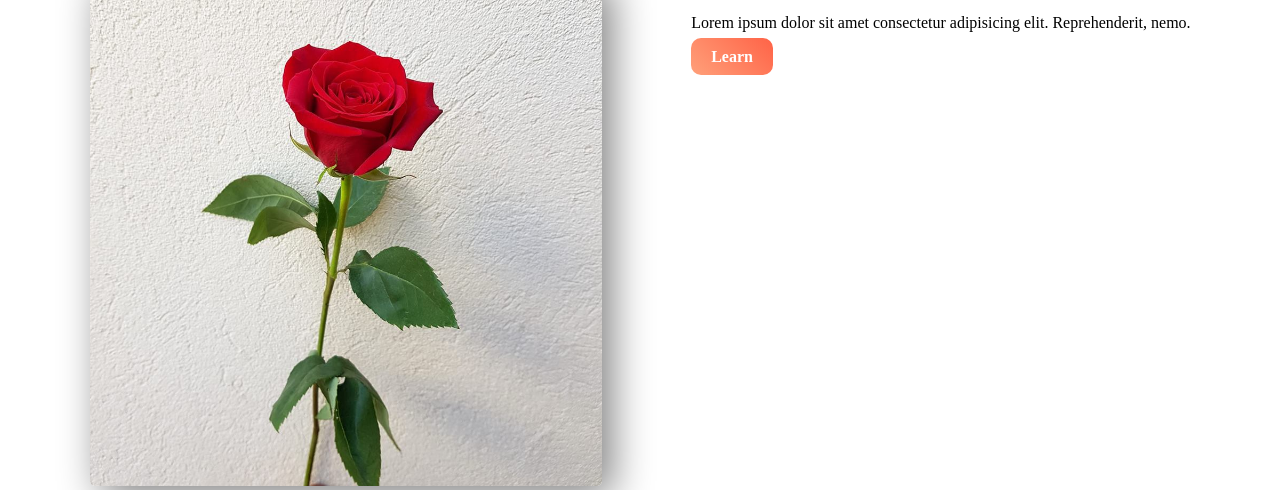
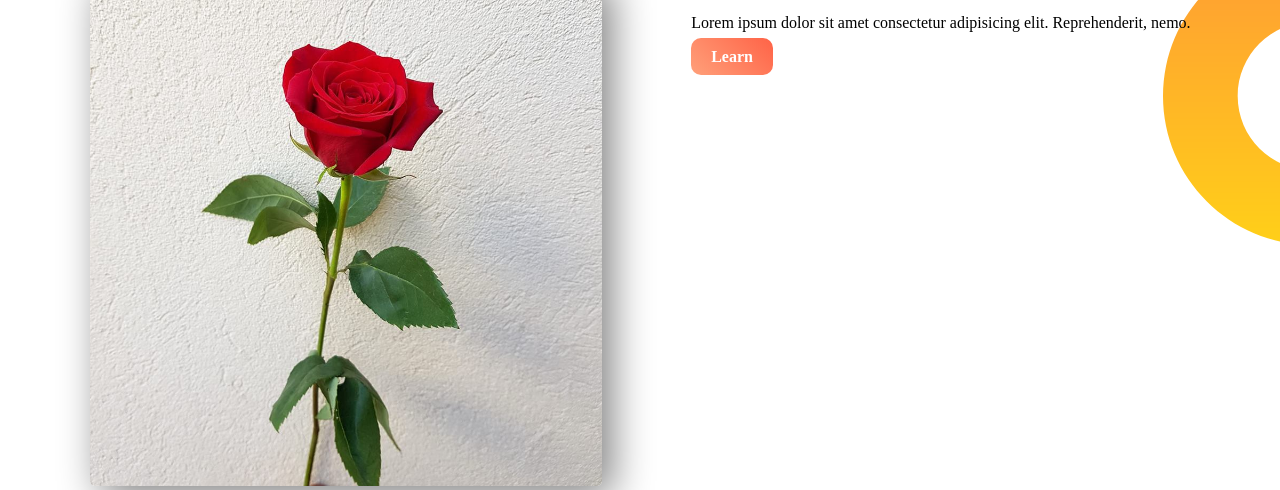
Before and after one commit to nurulabsar-git/learn_with_proghero, a plain HTML site: page index.html in a window 1280 px wide. Shown: the part 654-1144 px from the top of the page. Drawn offline with Linux system fonts and the light colour scheme.

Commit message:
something else

```diff
--- a/index.html
+++ b/index.html
@@ -22,7 +22,7 @@
     </div>
     </div>
    </section>
-   <section>
+   <section class="backgroundme1">
      <div class="row">
       <div class="col-sm-5 half-width">
         <h1>My honorable <span  class="colorme">Sir,</span></h1>
--- a/style.css
+++ b/style.css
@@ -38,3 +38,8 @@ section{
     font-weight: 700;
 
 }
+.backgroundme1{
+    background-image: url("images/backg1.png");
+    background-repeat:no-repeat;
+    background-position: right;
+}
```
Also changed, not shown: images/backg1.png (added).
